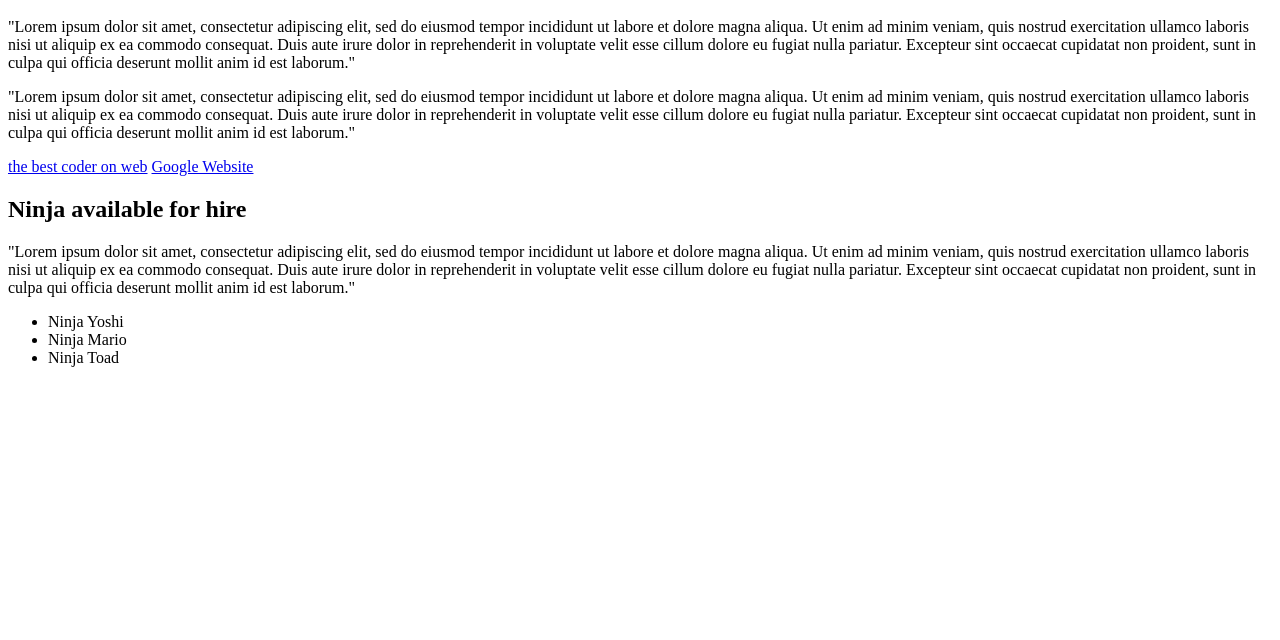
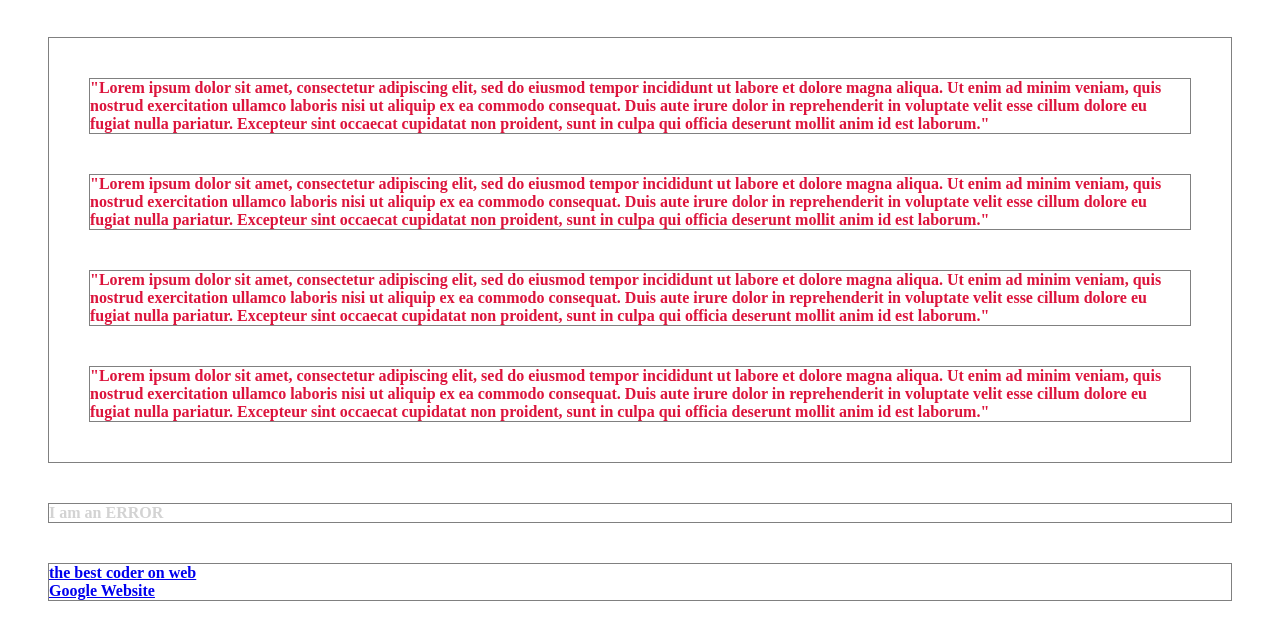
Before and after one commit to diskodenso/CSS-Selectors-and-Selectors, a plain HTML site: page index.html in a window 1280 px wide. Shown: the part 48-688 px from the top of the page. Drawn offline with Linux system fonts and the light colour scheme.

Commit message:
creating style.css using Classes and Selectors

```diff
--- a/index.html
+++ b/index.html
@@ -1,14 +1,16 @@
 <!DOCTYPE >
 <html>
   <head>
-    <link rel="stylesheet" href="styles.css" />
+    <link rel="stylesheet" href="style.css" />
     <title>CSS Basics</title>
   </head>
 
   <body>
     <h1>CSS Classes and Selectors</h1>
 
-    <p>
+    <div id="content">
+
+    <p class="success feedback">
       "Lorem ipsum dolor sit amet, consectetur adipiscing elit, sed do eiusmod
       tempor incididunt ut labore et dolore magna aliqua. Ut enim ad minim
       veniam, quis nostrud exercitation ullamco laboris nisi ut aliquip ex ea
@@ -26,25 +28,31 @@
       cupidatat non proident, sunt in culpa qui officia deserunt mollit anim id
       est laborum."
     </p>
+    <p class="success">
+      "Lorem ipsum dolor sit amet, consectetur adipiscing elit, sed do eiusmod
+      tempor incididunt ut labore et dolore magna aliqua. Ut enim ad minim
+      veniam, quis nostrud exercitation ullamco laboris nisi ut aliquip ex ea
+      commodo consequat. Duis aute irure dolor in reprehenderit in voluptate
+      velit esse cillum dolore eu fugiat nulla pariatur. Excepteur sint occaecat
+      cupidatat non proident, sunt in culpa qui officia deserunt mollit anim id
+      est laborum."
+    </p>
+    <p class="success">
+      "Lorem ipsum dolor sit amet, consectetur adipiscing elit, sed do eiusmod
+      tempor incididunt ut labore et dolore magna aliqua. Ut enim ad minim
+      veniam, quis nostrud exercitation ullamco laboris nisi ut aliquip ex ea
+      commodo consequat. Duis aute irure dolor in reprehenderit in voluptate
+      velit esse cillum dolore eu fugiat nulla pariatur. Excepteur sint occaecat
+      cupidatat non proident, sunt in culpa qui officia deserunt mollit anim id
+      est laborum."
+      </div>
+    </p>
+    <div class="error">I am an ERROR</div>
     <div>
-      <a href="www.denisolf.com">the best coder on web</a>
+      <a href="www.denisolf.de">the best coder on web</a>
+      <br />
       <a href="www.google.com">Google Website</a>
-
-      <h2>Ninja available for hire</h2>
-      <p>
-        "Lorem ipsum dolor sit amet, consectetur adipiscing elit, sed do eiusmod
-        tempor incididunt ut labore et dolore magna aliqua. Ut enim ad minim
-        veniam, quis nostrud exercitation ullamco laboris nisi ut aliquip ex ea
-        commodo consequat. Duis aute irure dolor in reprehenderit in voluptate
-        velit esse cillum dolore eu fugiat nulla pariatur. Excepteur sint
-        occaecat cupidatat non proident, sunt in culpa qui officia deserunt
-        mollit anim id est laborum."
-      </p>
-      <ul>
-        <li>Ninja Yoshi</li>
-        <li>Ninja Mario</li>
-        <li>Ninja Toad</li>
-      </ul>
+      <br />
     </div>
   </body>
 </html>
--- a/style.css
+++ b/style.css
@@ -1,3 +1,40 @@
-.error {
+/* p.error {
   color: red;
 }
+p.success {
+  color: blue;
+}
+p.success.feedback {
+  border: 1px dashed orange;
+}
+div#content {
+  background-color: #ebebeb;
+  padding: 20px;
+} */
+/* div .error {
+  color: red;
+}
+a[href*="denisolf"] {
+  background-color: orange;
+  color: white;
+  text-decoration: none;
+  font-weight: bold;
+  text-transform: uppercase;
+}
+a[href$=".com"] {
+  background-color: orchid;
+} */
+div {
+  color: lightgrey;
+  border: 1px solid grey;
+  margin: 40px;
+  font-weight: bold;
+}
+div p {
+  margin: inherit;
+  border: inherit;
+  color: crimson;
+}
+p {
+  color: green;
+}
```
